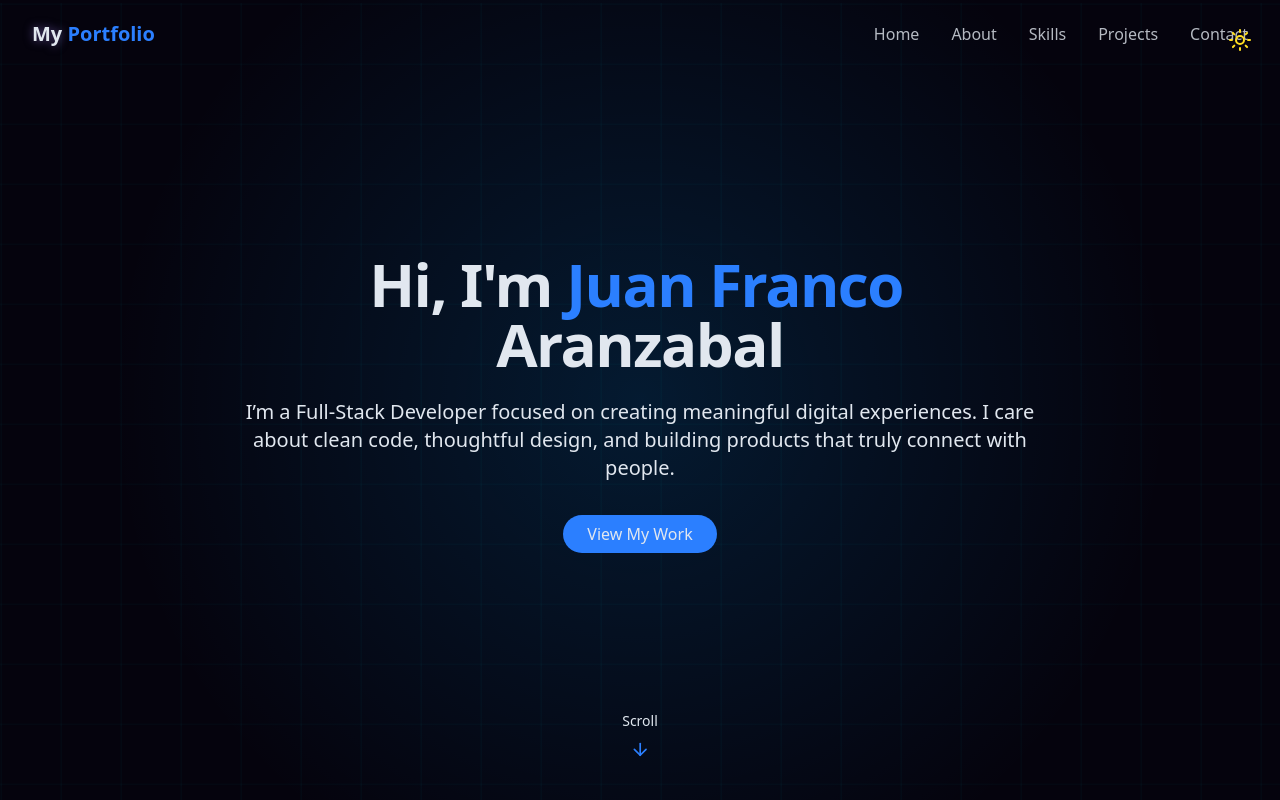
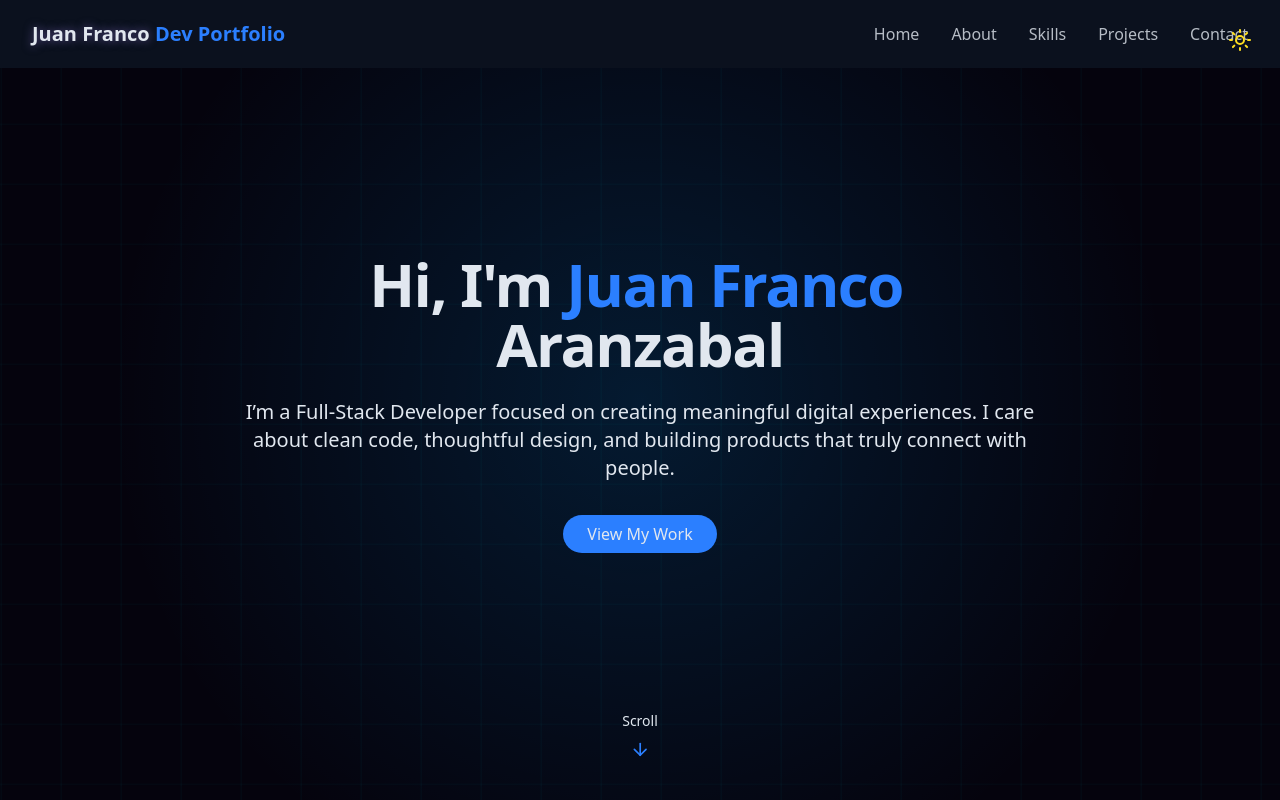
Before and after one commit to Francoaranzabal9/FrancoAranzabal.dev, a React (Vite) app: page / in a window 1280 px wide. Shown: the top 800 px of the page. Built offline with nearby package versions, Linux system fonts and the light colour scheme.

Commit message:
fix: superposicion de navbar

```diff
--- a/src/components/NavBar.jsx
+++ b/src/components/NavBar.jsx
@@ -25,7 +25,7 @@ export const Navbar = () => {
   return (
     <nav
       className={cn(
-        "fixed w-full z-40 transition-all duration-300",
+        "fixed w-full z-40 bg-card transition-all duration-300",
         isScrolled ? "py-3 bg-background/80 backdrop-blur-md shadow-xs" : "py-5"
       )}
     >
@@ -35,8 +35,8 @@ export const Navbar = () => {
           href="#hero"
         >
           <span className="relative z-10">
-            <span className="text-glow text-foreground"> My </span>{" "}
-            Portfolio
+            <span className="text-glow text-foreground"> Juan Franco </span>{" "}
+            Dev Portfolio
           </span>
         </a>
 
```
